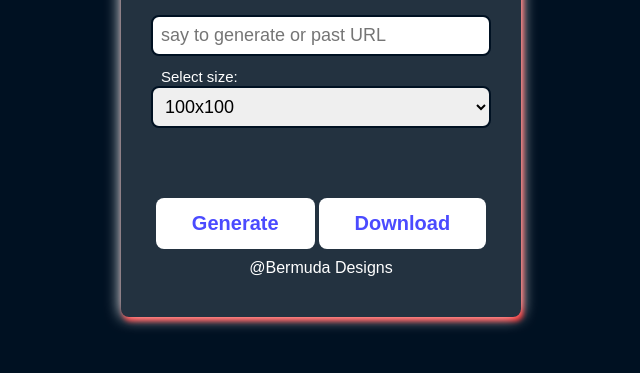
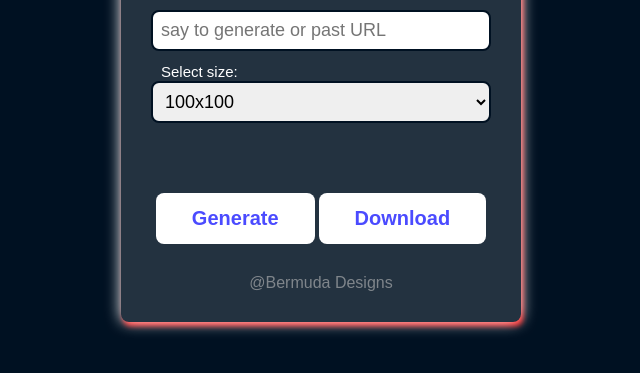
Before and after one commit to darshan1005/QR_code, a plain HTML site: page index.html in a window 1280 px wide. Shown: the part 283-656 px from the top of the page, without its empty margins (319-959 px from the left). Drawn offline with Linux system fonts and the light colour scheme.

Commit message:
Update style.css

```diff
--- a/style.css
+++ b/style.css
@@ -69,6 +69,19 @@ body{
     align-items: center;
 }
 
+.footer-tag{
+    display: flex;
+    justify-content: center;
+}
+
+.footer-tag p{
+    display: flex;
+    justify-content: center;
+    align-items: center;
+    color: rgba(188, 188, 188, 0.606);
+    margin-top: 30px;
+}
+
 .qr-footer a{
     background-color: var(--secondary-color);
     text-decoration: none;
@@ -78,16 +91,6 @@ body{
     color: var(--primary-color);
     border-radius: var(--border-radius);
     font-weight: 600;
-}
-.footer-tag{
-    display: flex;
-    justify-content: center;
-}
-
-.footer-tag p{
-    margin: 10px;
-    color: var(--secondary-color);
-    text-align: center;
 }
 
 .qr-body{
```
